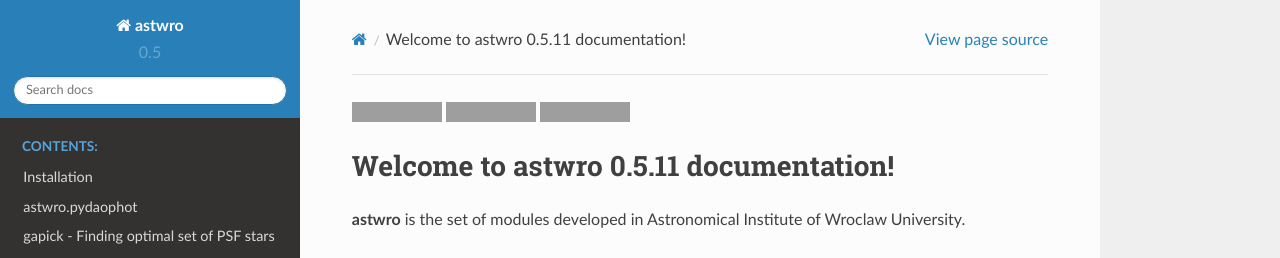
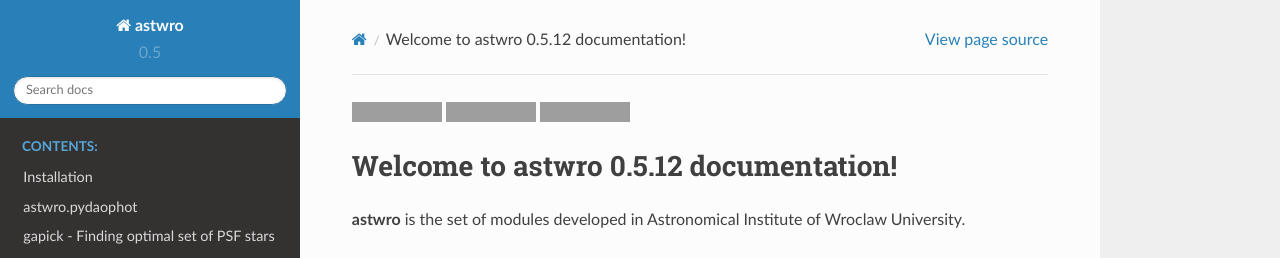
Before and after one commit to majkelx/astwro, a Sphinx documentation site: the page built from docs/index.rst, in a window 1280 px wide and 900 px high. Shown: the top 258 px of the window. Built offline with Sphinx 7.4.7 and the Read the Docs theme 2.0.0, drawn with Linux system fonts in a browser that asks for light colours; grey boxes are pictures that could not be loaded.

```diff
--- a/astwro/version.py
+++ b/astwro/version.py
@@ -1,3 +1,3 @@
 """Main Version of astwro package"""
-__version_info__ = (0, 5, 11)   ## Change also in ../docs/config.py
+__version_info__ = (0, 5, 12)   ## Change also in ../docs/config.py
 __version__ = '.'.join(map(str, __version_info__))
--- a/docs/conf.py
+++ b/docs/conf.py
@@ -67,7 +67,7 @@
 # release = u'{}.{}.{}'.format(*v.__version_info__)
 
 # The short X.Y version.
-__version_info__ = (0, 5, 11)   ## Change also in ../astwro/version.py
+__version_info__ = (0, 5, 12)   ## Change also in ../astwro/version.py
 version = u'{}.{}'.format(*__version_info__)
 # The full version, including alpha/beta/rc tags.
 release = u'{}.{}.{}'.format(*__version_info__)
```
